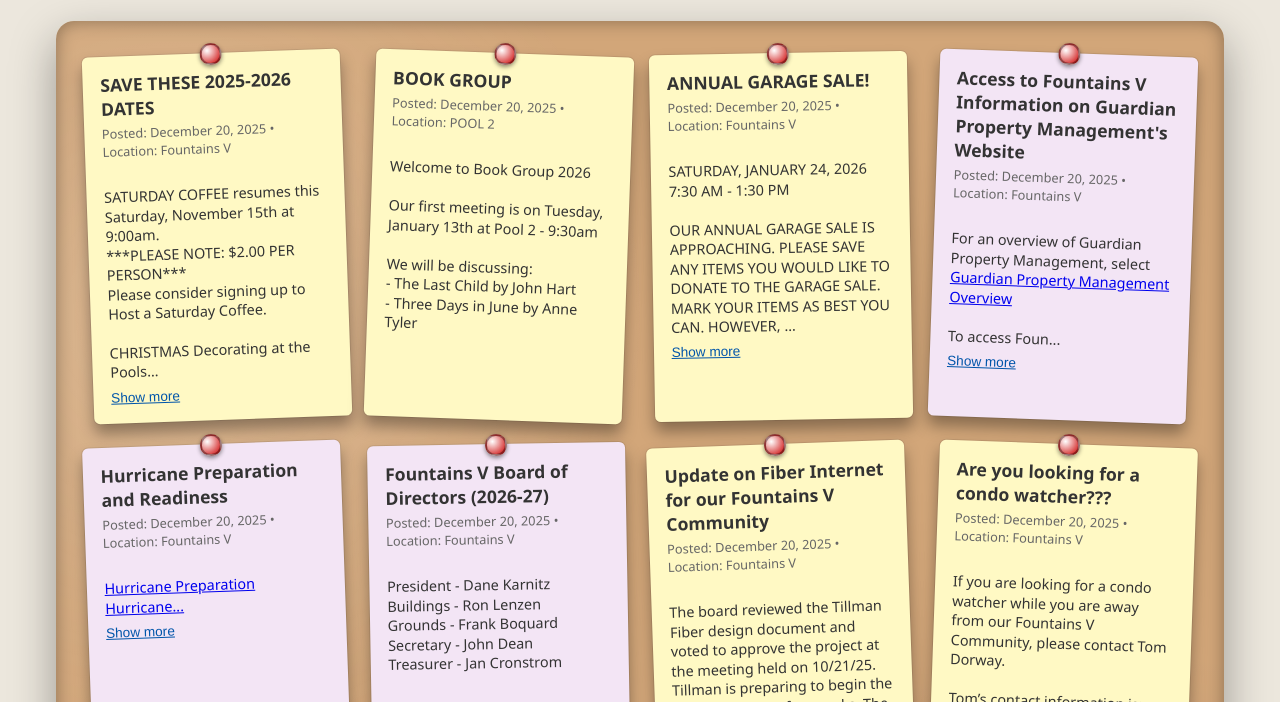
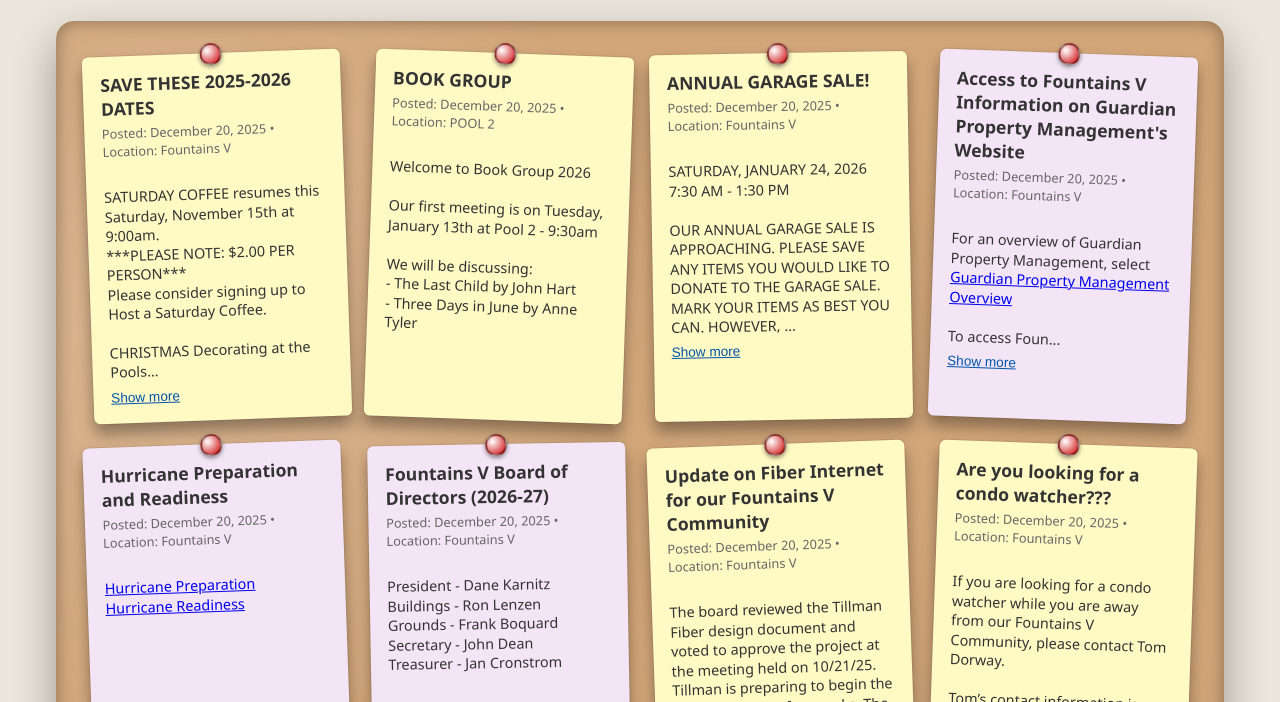
Before and after one commit to jwdean26/Electronic-Bulletin-Board, a plain HTML site: page index.html in a window 1280 px wide. Shown: the part 98-800 px from the top of the page. Drawn offline with Linux system fonts and the light colour scheme.

Commit message:
Refactor preview text handling for articles

```diff
--- a/index.html
+++ b/index.html
@@ -256,8 +256,12 @@ async function loadNotes() {
 
       const fullText = note.text.replace(/\n/g, '<br>');
       const previewLimit = 200;
-      const isLong = fullText.length > previewLimit;
-      const previewText = isLong ? fullText.substring(0, previewLimit) + '...' : fullText;
+
+      const previewText = fullText.substring(0, previewLimit);
+      const difference = fullText.length - previewText.length;
+
+      // Only show "Show more" if there's at least 30 characters hidden
+      const isLong = difference > 30;
 
       const fullId = `full-${index}`;
       const previewId = `preview-${index}`;
@@ -267,22 +271,20 @@ async function loadNotes() {
       <div class="meta">${note.meta}</div>
 
       <p class="preview-text" id="${previewId}">
-      ${isLong ? previewText : fullText}
+      ${isLong ? previewText + '...' : fullText}
       </p>
 
       ${isLong ? `
       <p class="full-text" id="${fullId}" style="display:none;">
       ${fullText}
       </p>
-
       <button class="toggle-btn"
             aria-expanded="false"
             aria-controls="${fullId}">
       Show more
       </button>
-      ` : ''}
-    `;
-
+    ` : ''}
+  `;
       if (isLong) {
         const toggle = article.querySelector('.toggle-btn');
         const full = article.querySelector('.full-text');
```
